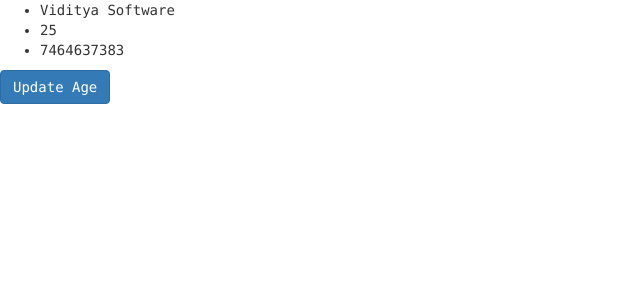
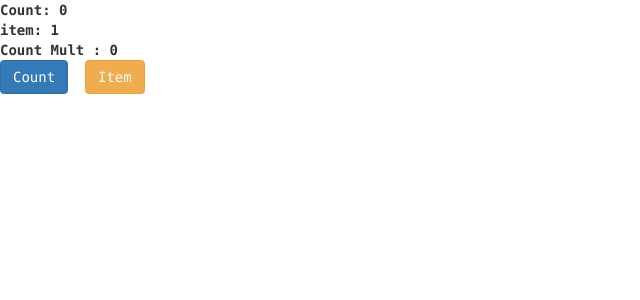
Before and after one commit to aditya051994/react-project, a React (Create React App) app: page / in a window 1280 px wide. Shown: the top 300 px of the page, without its empty margins (0-640 px from the left). Built offline with nearby package versions, Linux system fonts and the light colour scheme.

Commit message:
UseMemo and UseEffect

```diff
--- a/src/App.js
+++ b/src/App.js
@@ -14,23 +14,26 @@
 function App() {
 
     return (
-        <div>
-            {/* <h3>Routing Example</h3> */}
-            <Router>
-                <div>
-                    <Link to="/home">Home</Link>
-                    <Link to="/product">Product</Link>
-                    <Link to="/contact">Contact</Link>
-                </div>
-                <Routes>
-                    <Route path="/" element={<WelcomePage />} />
-                    <Route path="/product" element={<Product />} />
-                    <Route path="/home" element={<Home />} />
-                    <Route path="/contact" element={<Contact />} />
-                    <Route path="*" element={<NotFound />} />
-                </Routes>
-            </Router>
-        </div>
+        <>
+        </>
+
+        // <div>
+        //     {/* <h3>Routing Example</h3> */}
+        //     <Router>
+        //         <div>
+        //             <Link to="/home">Home</Link>
+        //             <Link to="/product">Product</Link>
+        //             <Link to="/contact">Contact</Link>
+        //         </div>
+        //         <Routes>
+        //             <Route path="/" element={<WelcomePage />} />
+        //             <Route path="/product" element={<Product />} />
+        //             <Route path="/home" element={<Home />} />
+        //             <Route path="/contact" element={<Contact />} />
+        //             <Route path="*" element={<NotFound />} />
+        //         </Routes>
+        //     </Router>
+        // </div>
     )
 }
 export default App;
--- /dev/null
+++ b/src/UseEffecDemo.js
@@ -0,0 +1,23 @@
+import { use, useEffect, useState } from "react"
+
+function UseEffecDemo() {
+
+    let [count, setCount] = useState(0);
+    let [item, setItem] = useState(1);
+
+    useEffect(() => {
+        console.log("Page load start");
+    }, [count]); // array
+
+
+    return (
+        <>
+            <b>Count: {count}</b> <br />
+            <b>item: {item}</b> <br />
+            <button onClick={() => setCount(count + 1)} className="btn btn-primary">Count</button> &nbsp;
+            <button onClick={() => setItem(item * 5)} className="btn btn-warning">Item</button> <br />
+
+        </>
+    )
+}
+export default UseEffecDemo;
--- /dev/null
+++ b/src/UseMemoD.js
@@ -0,0 +1,33 @@
+import { useMemo, useState } from "react";
+
+function UseMemoD()
+{
+      let [count, setCount] = useState(0);
+      let [item, setItem] = useState(1);
+
+
+   const MultcountMemo=useMemo(()=>{
+       console.log("MultCount called");
+       return count*10;
+   },[count]); // array of dependencies, if count changes then only this function will be called
+
+//    function Multcount()
+//    {console.log("MultCount called");
+//        return count*10;}
+
+
+    return (
+        <div>
+            <b>Count: {count}</b> <br />
+            <b>item: {item}</b> <br />
+            <b>Count Mult : {MultcountMemo}</b> <br />
+
+            <button onClick={() => setCount(count + 1)} className="btn btn-primary">Count</button> &nbsp;
+            <button onClick={() => setItem(item * 5)} className="btn btn-warning">Item</button> <br />
+
+
+        </div>
+    );
+}
+
+export default UseMemoD;
--- a/src/index.js
+++ b/src/index.js
@@ -7,6 +7,8 @@
 import GetInputValue from './GetInputValue';
 import GetInputValue_State from './GetInputValue_State';
 import Spread from './Spread';
+import UseEffecDemo from './UseEffecDemo';
+import UseMemoD from './UseMemoD';
 
 const root = ReactDOM.createRoot(document.getElementById('root'));
 root.render(
@@ -14,6 +16,7 @@
     // <App/>
     // <GetInputValue/>
     // <GetInputValue_State/>
-    <Spread/>
+    // <UseEffecDemo/>
+    <UseMemoD/>
 
 );
```
